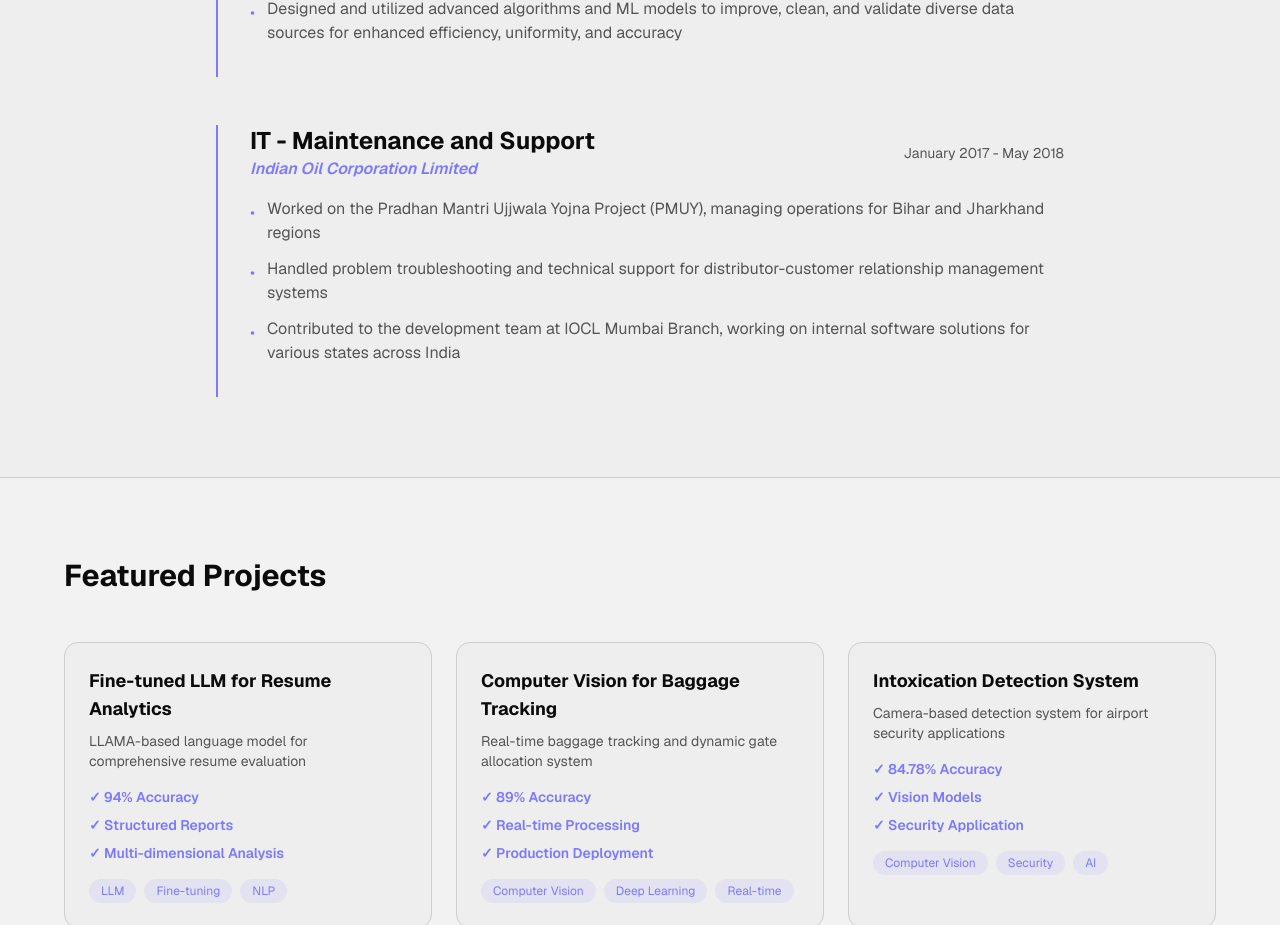
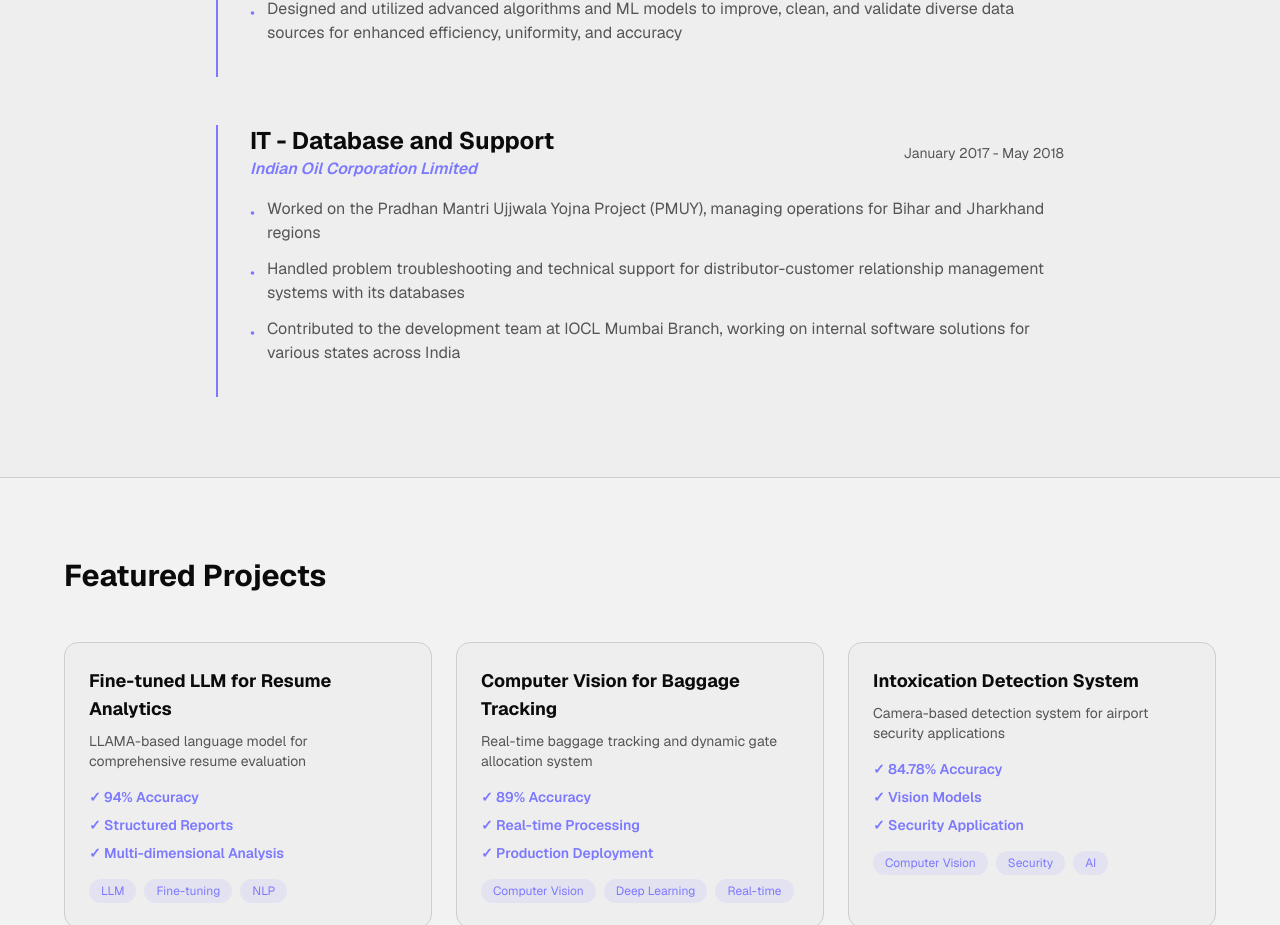
Before and after one commit to Abhinav-Anil/AbhinavAnil, a Next.js app: page / in a window 1280 px wide. Shown: the part 2219-3144 px from the top of the page. Built offline with nearby package versions, Linux system fonts and the light colour scheme.

Commit message:
fix:experience

```diff
--- a/components/experience.tsx
+++ b/components/experience.tsx
@@ -36,12 +36,12 @@ export default function Experience() {
       ],
     },
     {
-      title: "IT - Maintenance and Support",
+      title: "IT - Database and Support",
       company: "Indian Oil Corporation Limited",
       period: "January 2017 - May 2018",
       highlights: [
         "Worked on the Pradhan Mantri Ujjwala Yojna Project (PMUY), managing operations for Bihar and Jharkhand regions",
-        "Handled problem troubleshooting and technical support for distributor-customer relationship management systems",
+        "Handled problem troubleshooting and technical support for distributor-customer relationship management systems with its databases",
         "Contributed to the development team at IOCL Mumbai Branch, working on internal software solutions for various states across India",
       ],
     },
```
